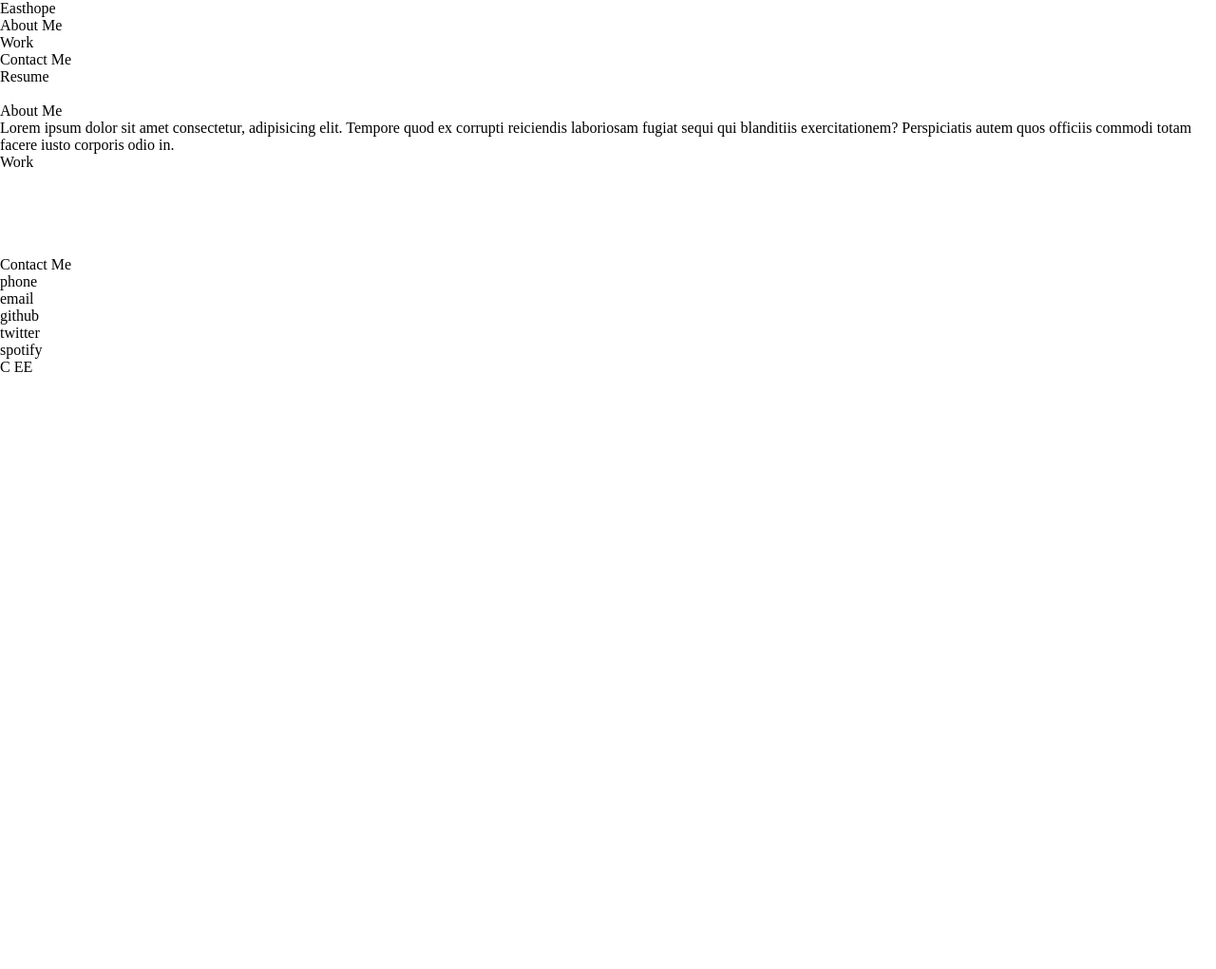
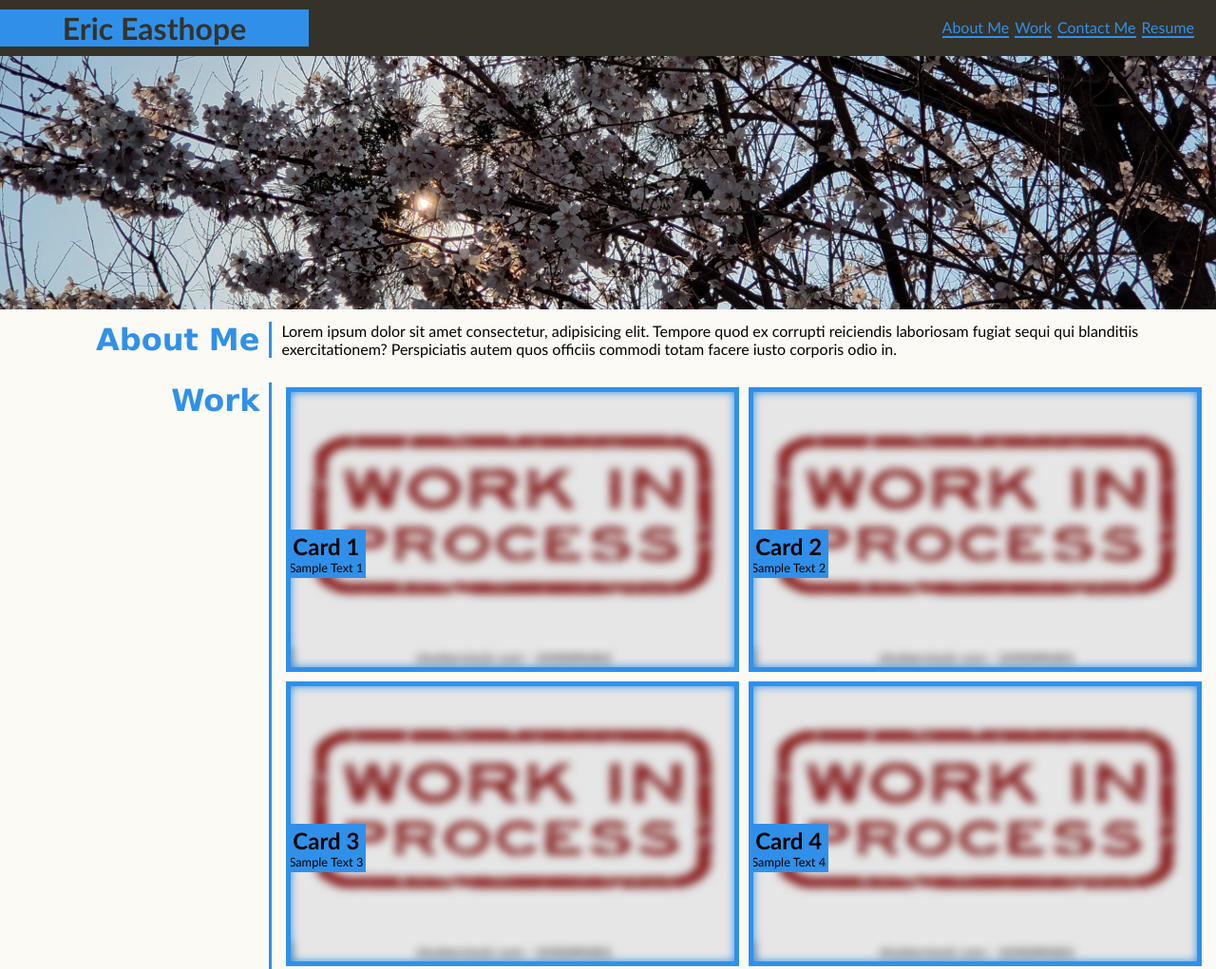
Before and after one commit to eeast/My-Portfolio, a plain HTML site: page index.html in a window 1280 px wide. Shown: the top 1021 px of the page at 95% size. Before the commit the page ends 800 px from the top, so only its background shows below. Drawn offline with Linux system fonts and the light colour scheme; files that its build step writes are made by us from their sources.

Commit message:
added additional html and initial work on css

```diff
--- a/assets/css/style.css
+++ b/assets/css/style.css
@@ -0,0 +1,193 @@
+:root {
+    --text-color: #f00;
+    --bgcolor01: #0f0;
+    --bgcolor02: #00f;
+    --header-bkgnd: #35322a;
+    --accent1: #3090e9;
+    --eggshell: #F0EAD6;
+    --soft-white: #FBFAF5;
+
+    --small-margin: 3px;
+}
+
+* {
+    box-sizing: border-box;
+    padding: 0px;
+    margin: 0px;
+    font-family: 'Gill Sans', 'Gill Sans MT', Calibri, 'Trebuchet MS', sans-serif;
+    /* border-style: solid;
+    border-width: 1px;
+    margin: 1px; */
+}
+
+body {
+    display: flex;
+    flex-direction: column;
+    justify-content: flex-start;
+    background-color: var(--soft-white);
+}
+
+header {
+    background-color: var(--header-bkgnd);
+    display: flex;
+    flex-wrap: wrap;
+    align-items: center;
+}
+
+header h1 {
+    color: var(--header-bkgnd);
+    background-color: var(--accent1);
+    font-size: 200%;
+    font-weight: 900;
+    padding: 0px 10px;
+    margin: 10px 0px;
+    flex: 1;
+    text-align: center;
+}
+
+nav {
+    flex: 3;
+    display: flex;
+    align-items: center;
+    margin: 0px 20px;
+}
+
+header ul {
+    display: flex;
+    flex: 1 0 auto;
+    list-style-type: none;
+    justify-content: flex-end;
+}
+
+header li {
+    text-align: center;
+    color: var(--accent1);
+    margin: 0px var(--small-margin);
+    border-bottom: solid 2px;
+}
+
+section {
+    display: flex;
+    margin: var(--small-margin) 0px;
+    padding: 10px;
+}
+
+section h2 {
+    flex: 1;
+    text-align: right;
+    font-family: Verdana, Geneva, Tahoma, sans-serif;
+    font-size: 200%;
+    font-weight: 600;
+    color: var(--accent1);
+    padding: 0px 10px;
+    margin: 0px 10px;
+    border-right: var(--accent1) solid var(--small-margin)
+}
+
+section .content-box {
+    flex: 4;
+    display: flex;
+}
+
+.cards {
+    flex-wrap: wrap;
+}
+
+.card-box {
+    flex: 1 0 45%;
+    margin: 5px;
+    border: var(--accent1) solid 5px;
+    background-color: var(--accent1);
+    position: relative;
+    max-height: 300px;
+    overflow: hidden;
+}
+
+.card-box img {
+    width: 100%;
+    filter: blur(5px) grayscale(50%) brightness(90%);
+}
+
+.card-box img:hover {
+    filter: blur(2px);
+}
+
+.card-text {
+    position: absolute;
+    top: 50%;
+    left: -5px;
+    width: fit-content;
+    background-color: var(--accent1);
+    padding: var(--small-margin);
+}
+
+.card-title {
+    font-size: 150%;
+    font-weight: 600;
+    text-align: center;
+}
+
+.card-lang {
+    font-size: 80%;
+    text-align: center;
+}
+
+#contact {
+    display: flex;
+    justify-content: center;
+}
+
+#contact ul {
+    display: flex;
+    justify-content: space-evenly;
+    align-items: center;
+}
+
+#contact li {
+    color: var(--accent1);
+    text-align: center;
+    border-bottom: solid 2px;
+    height: fit-content;
+    font-weight: 600;
+}
+
+footer {
+    display: flex;
+    padding: 20px;
+    width: 100%;
+}
+
+footer h2 {
+    flex: 1;
+    width: fit-content;
+    border: solid 3px var(--accent1);
+    color: var(--accent1);
+    text-align: center;
+}
+
+@media screen and (max-width: 760px) {
+    header {
+        flex-direction: column;
+    }
+
+    header ul {
+        justify-content: center;
+    }
+
+    section {
+        flex-direction: column;
+    }
+
+    section h2 {
+        border-right: none;
+        border-bottom: var(--accent1) solid var(--small-margin);
+        text-align: center;
+        margin-bottom: var(--small-margin);
+    }
+
+    .cards {
+        flex-direction: column;
+    }
+
+
+}
--- a/index.html
+++ b/index.html
@@ -4,77 +4,81 @@
     <meta charset="UTF-8">
     <meta http-equiv="X-UA-Compatible" content="IE=edge">
     <meta name="viewport" content="width=device-width, initial-scale=1.0">
-    <link rel="stylesheet" href="reset.css">
-    <link rel="stylesheet" href="style.css">
+    <link rel="stylesheet" href="./assets/css/reset.css">
+    <link rel="stylesheet" href="./assets/css/style.css">
     <title>My Portfolio</title>
 </head>
 <body>
     <header>
-        <h1>Easthope</h1>
+        <h1>Eric Easthope</h1>
         <nav>
             <ul>
-                <li>About Me</li>
-                <li>Work</li>
-                <li>Contact Me</li>
+                <li><a href="#about-me">About Me</a></li>
+                <li><a href="#work">Work</a></li>
+                <li><a href="#contact">Contact Me</a></li>
                 <li>Resume</li>
             </ul>
         </nav>
     </header>
-    <img class="banner-img" src="" alt="">
-    <section class="about-me">
+    <img id="banner-img" src="./assets/images/cherry blossom bkgnd2_1920x350.jpg" alt="Cherry blossoms from Busan, South Korea" width=100% >
+    <section id="about-me">
         <h2>About Me</h2>
+        <div class="content-box">
             <p>Lorem ipsum dolor sit amet consectetur, adipisicing elit. Tempore quod ex corrupti reiciendis laboriosam fugiat sequi qui blanditiis exercitationem? Perspiciatis autem quos officiis commodi totam facere iusto corporis odio in.</p>
+        </div>
         </section>
-    <section class="cards">
+    <section id="work">
         <h2>Work</h2>
+        <div class = "content-box cards">
             <div class="card-box">
-            <img src="" alt="">
+                <img src="./assets/images/grunge-red-work-process-square-260nw-1035090301.webp" alt="">
                 <div class="card-text">
-                <h3 class="card-title"></h3>
-                <p class="card-lang"></p>
+                    <h3 class="card-title">Card 1</h3>
+                    <p class="card-lang">Sample Text 1</p>
                 </div>
             </div>
             <div class="card-box">
-            <img src="" alt="">
+                <img src="./assets/images/grunge-red-work-process-square-260nw-1035090301.webp" alt="">
                 <div class="card-text">
-                <h3 class="card-title"></h3>
-                <p class="card-lang"></p>
+                    <h3 class="card-title">Card 2</h3>
+                    <p class="card-lang">Sample Text 2</p>
                 </div>
             </div>
             <div class="card-box">
-            <img src="" alt="">
+                <img src="./assets/images/grunge-red-work-process-square-260nw-1035090301.webp" alt="">
                 <div class="card-text">
-                <h3 class="card-title"></h3>
-                <p class="card-lang"></p>
+                    <h3 class="card-title">Card 3</h3>
+                    <p class="card-lang">Sample Text 3</p>
                 </div>
             </div>
             <div class="card-box">
-            <img src="" alt="">
+                <img src="./assets/images/grunge-red-work-process-square-260nw-1035090301.webp" alt="">
                 <div class="card-text">
-                <h3 class="card-title"></h3>
-                <p class="card-lang"></p>
+                    <h3 class="card-title">Card 4</h3>
+                    <p class="card-lang">Sample Text 4</p>
                 </div>
             </div>
             <div class="card-box">
-            <img src="" alt="">
+                <img src="./assets/images/grunge-red-work-process-square-260nw-1035090301.webp" alt="">
                 <div class="card-text">
-                <h3 class="card-title"></h3>
-                <p class="card-lang"></p>
+                    <h3 class="card-title">Card 5</h3>
+                    <p class="card-lang">Sample Text 5</p>
+                </div>
             </div>
         </div>
     </section>
-    <section class="contact">
+    <section id="contact">
         <h2>Contact Me</h2>
-        <div class="contact-info">
-            <p>phone</p>
-            <p>email</p>
-            <p>github</p>
-            <p>twitter</p>
-            <p>spotify</p>
-        </div>
+        <ul class="content-box">
+            <li>phone</li>
+            <li>email</li>
+            <li>github</li>
+            <li>twitter</li>
+            <li>spotify</li>
+        </ul>
     </section>
     <footer>
-        <h2>C EE</h2>
+        <h2>&copy;2023 Eric Easthope</h2>
     </footer>
 </body>
 </html>
```
Also changed, not shown: assets/images/cherry blossom bkgnd2_1920x350.jpg (added), assets/images/cherry blossom bkgnd_1920x350.jpg (added), assets/images/grunge-red-work-process-square-260nw-1035090301.webp (added), image/README/1676427716432.png (added), image/README/1676427750982.png (added), image/README/1676427772523.png (added), 1 other file. Lines whose indentation alone changed are shown as unchanged.
